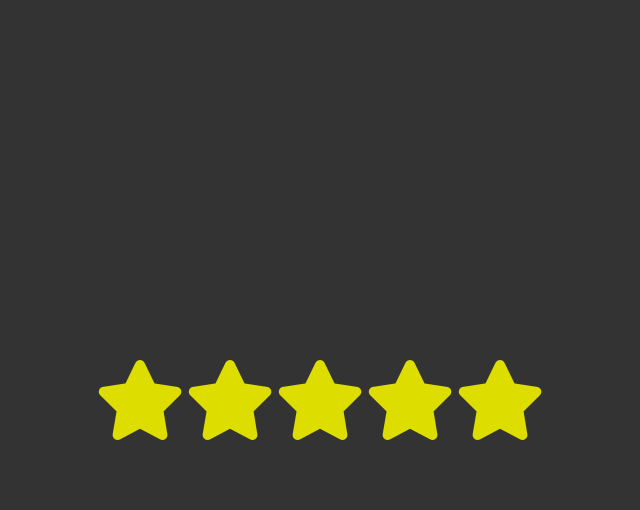
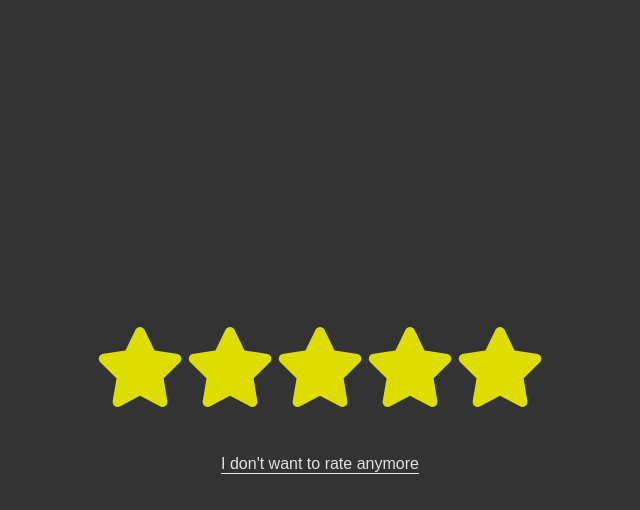
Before and after one commit to MouraVocal/rating-stars, a plain HTML site: page index.html in a window 1280 px wide. Both pictures are taken after a click on the radio button 820 px from the left and 400 px from the top of the page. Shown: the whole page, without its empty margins (320-960 px from the left). Drawn offline with Linux system fonts and the light colour scheme.

Commit message:
feat: add clearButton

```diff
--- a/index.html
+++ b/index.html
@@ -15,6 +15,7 @@
     />
   </head>
   <body>
+    <section>
       <div id="container">
         <input type="radio" name="rating" id="rating" />
         <input type="radio" name="rating" id="rating" />
@@ -22,5 +23,8 @@
         <input type="radio" name="rating" id="rating" />
         <input type="radio" name="rating" id="rating" />
       </div>
+      <button>I don't want to rate anymore</button>
+    </section>
+    <script src="script.js"></script>
   </body>
 </html>
--- /dev/null
+++ b/script.js
@@ -0,0 +1,19 @@
+const radioInputs = document.querySelectorAll('input[type="radio"]')
+const arrayRadioInputs = Array.from(radioInputs)
+
+const clearButton = document.querySelector('button')
+
+clearButton.addEventListener('click', () => {
+  arrayRadioInputs.forEach(input => {
+    if (input.checked) {
+      input.checked = false
+      clearButton.style.display = 'none'
+    }
+  })
+})
+
+arrayRadioInputs.forEach(input => {
+  input.addEventListener('click', () => {
+    clearButton.style.display = 'block'
+  })
+})
--- a/style.css
+++ b/style.css
@@ -28,6 +28,7 @@ body {
   font-family: fontAwesome;
   font-size: 5rem;
   transition: 0.5s;
+  cursor: pointer;
 }
 
 #container input[type='radio']:hover,
@@ -36,3 +37,21 @@ body {
 #container input[type='radio']:checked ~ input[type='radio'] {
   color: #dddd00;
 }
+
+button {
+  display: none;
+  margin: auto;
+  width: fit-content;
+  background: transparent;
+  border: none;
+  font-size: 1rem;
+  color: #e1e1e1;
+  cursor: pointer;
+  border-bottom: 1px solid #e1e1e1;
+}
+
+section {
+  display: flex;
+  flex-direction: column;
+  gap: 3rem;
+}
```
Lines whose indentation alone changed are shown as unchanged.
